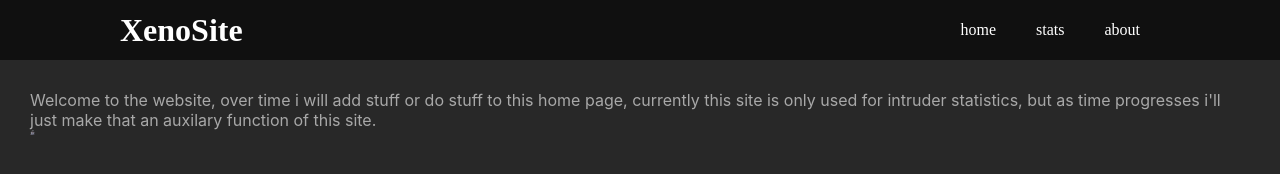
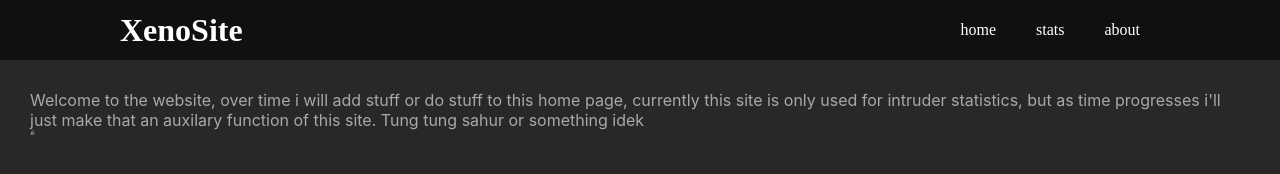
Before and after one commit to Xenomorph111/Xenomorph111.github.io, a plain HTML site: page home/index.html in a window 1280 px wide. Drawn offline with Linux system fonts and the light colour scheme.

Commit message:
learning github again commit

```diff
--- a/home/index.html
+++ b/home/index.html
@@ -31,6 +31,8 @@
 					Welcome to the website, over time i will add stuff or do stuff to this home page, currently this site is only used for intruder statistics, but as time progresses
 					i'll just make that an auxilary function of this site.
 
+					Tung tung sahur or something idek
+
 
 					<img width=5px height=5px src="/assets/EasterEgg.webp"></img>
 				</div>
```
